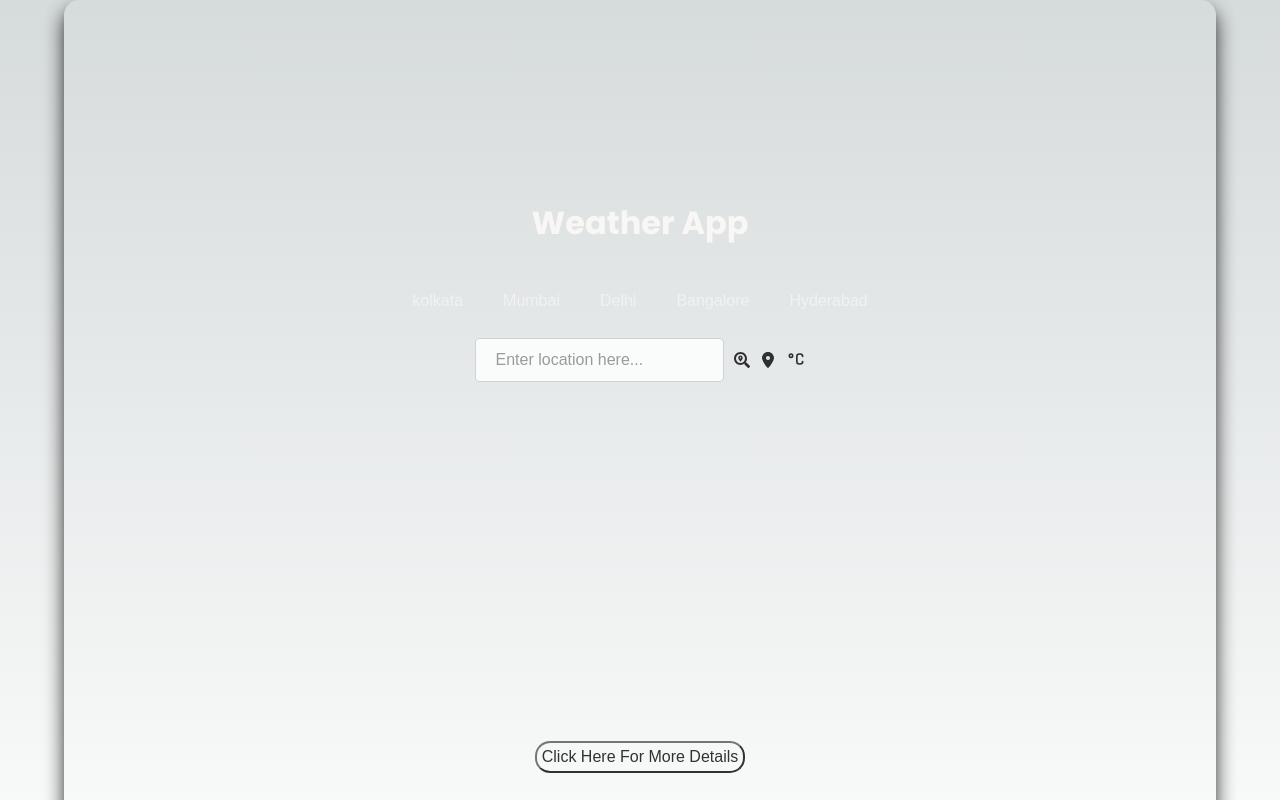
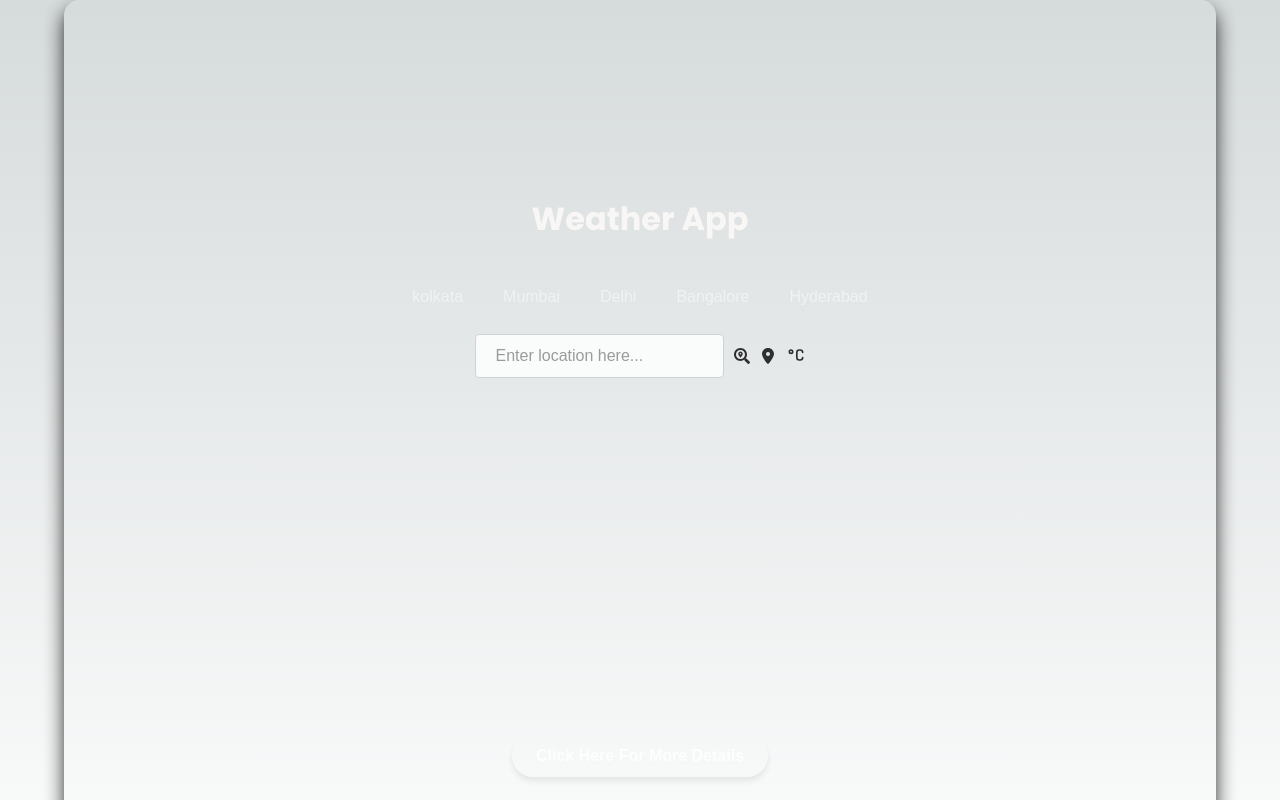
Before and after one commit to VOYAGER441/weather-app, a Next.js app: page / in a window 1280 px wide. Shown: the top 800 px of the page. Built offline with nearby package versions, Linux system fonts and the light colour scheme; no server answers.

Commit message:
last update

```diff
--- a/app/Hourly/page.tsx
+++ b/app/Hourly/page.tsx
@@ -147,7 +147,6 @@ export default function Home() {
             </form>
             <br />
             {/* OpenWeatherMap Widget */}
-            <div id="openweathermap-widget-11"></div>
             <br />
             {/* Weather Data */}
             <p className={styles.title}>Current Weather</p>
@@ -253,6 +252,10 @@ export default function Home() {
                 </tbody>
               </table>
             )}
+            <hr/>
+            <div
+            style={{marginTop:"20px"}}
+            id="openweathermap-widget-11"></div>
           </div>
         </div>
       </div>
--- a/app/page.tsx
+++ b/app/page.tsx
@@ -81,11 +81,11 @@ console.log(hour);
     // Determine the time of day
     let timeOfDay = "";
     if (hour >= 5 && hour < 12) {
-  timeOfDay = "morning";  // From 5 AM to 11:59 AM
+      timeOfDay = "morning"; // From 5 AM to 11:59 AM
     } else if (hour >= 12 && hour < 18) {
-  timeOfDay = "afternoon";  // From 12 PM (noon) to 5:59 PM
+      timeOfDay = "afternoon"; // From 12 PM (noon) to 5:59 PM
     } else {
-  timeOfDay = "night";  // From 6 PM to 4:59 AM
+      timeOfDay = "night"; // From 6 PM to 4:59 AM
     }
 
     console.log(timeOfDay);
@@ -103,11 +103,9 @@ if (condition.includes("rain")) {
     } else {
       setBackgroundImg(`../assets/default.jpg`); // Fallback image
     }
-
   }, [weather]);
 
   console.log(weather);
-
 
   return (
     <>
@@ -142,12 +140,28 @@ if (condition.includes("rain")) {
                 window.util.open(event.currentTarget as HTMLButtonElement)
               }
               style={{
-                padding: "5px",
-                backgroundColor: "transparent",
-                marginTop: "5px",
+                padding: "12px 24px",
+                backgroundColor: "transparent", // Primary blue color
+                color: "#fff", // White text color
+                marginTop: "10px",
                 fontSize: "1rem",
-                borderRadius: "15px",
+                fontWeight: "bold",
+                borderRadius: "30px", // More rounded for a modern look
+                border: "none", // No border for cleaner appearance
+                cursor: "pointer", // Pointer to indicate clickable
+                boxShadow: "0 4px 6px rgba(0, 0, 0, 0.1)", // Subtle shadow
+                transition: "background-color 0.3s ease, transform 0.3s ease", // Smooth transition
               }}
+              onMouseEnter={(e) =>
+                (e.currentTarget.style.backgroundColor = "#0056b3")
+              } // Darken on hover
+              onMouseLeave={(e) =>
+                (e.currentTarget.style.backgroundColor = "#007BFF")
+              } // Revert on leave
+              onMouseDown={(e) =>
+                (e.currentTarget.style.transform = "scale(0.98)")
+              } // Slight press effect
+              onMouseUp={(e) => (e.currentTarget.style.transform = "scale(1)")} // Release effect
             >
               Click Here For More Details
             </button>
```
Lines whose indentation alone changed are shown as unchanged.
